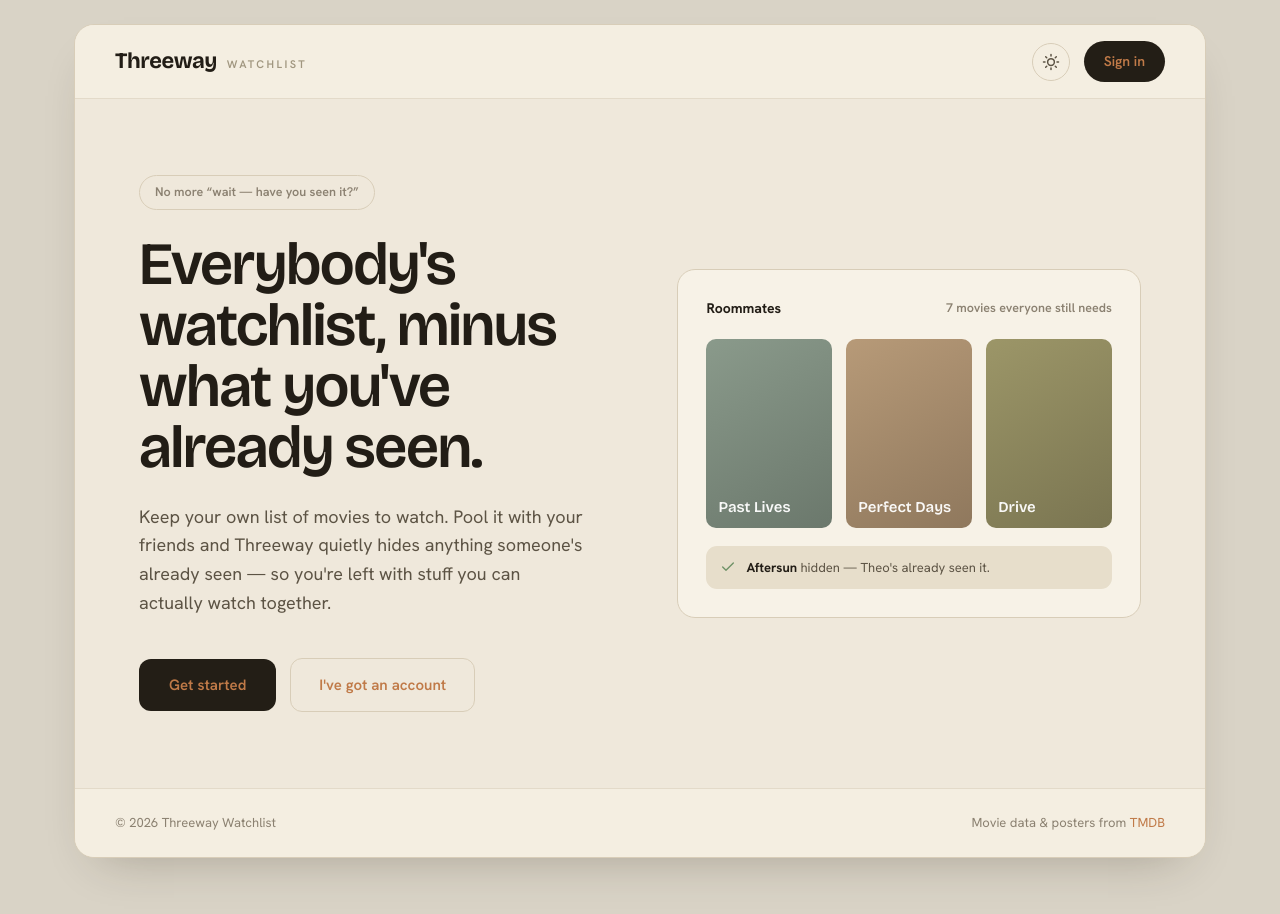
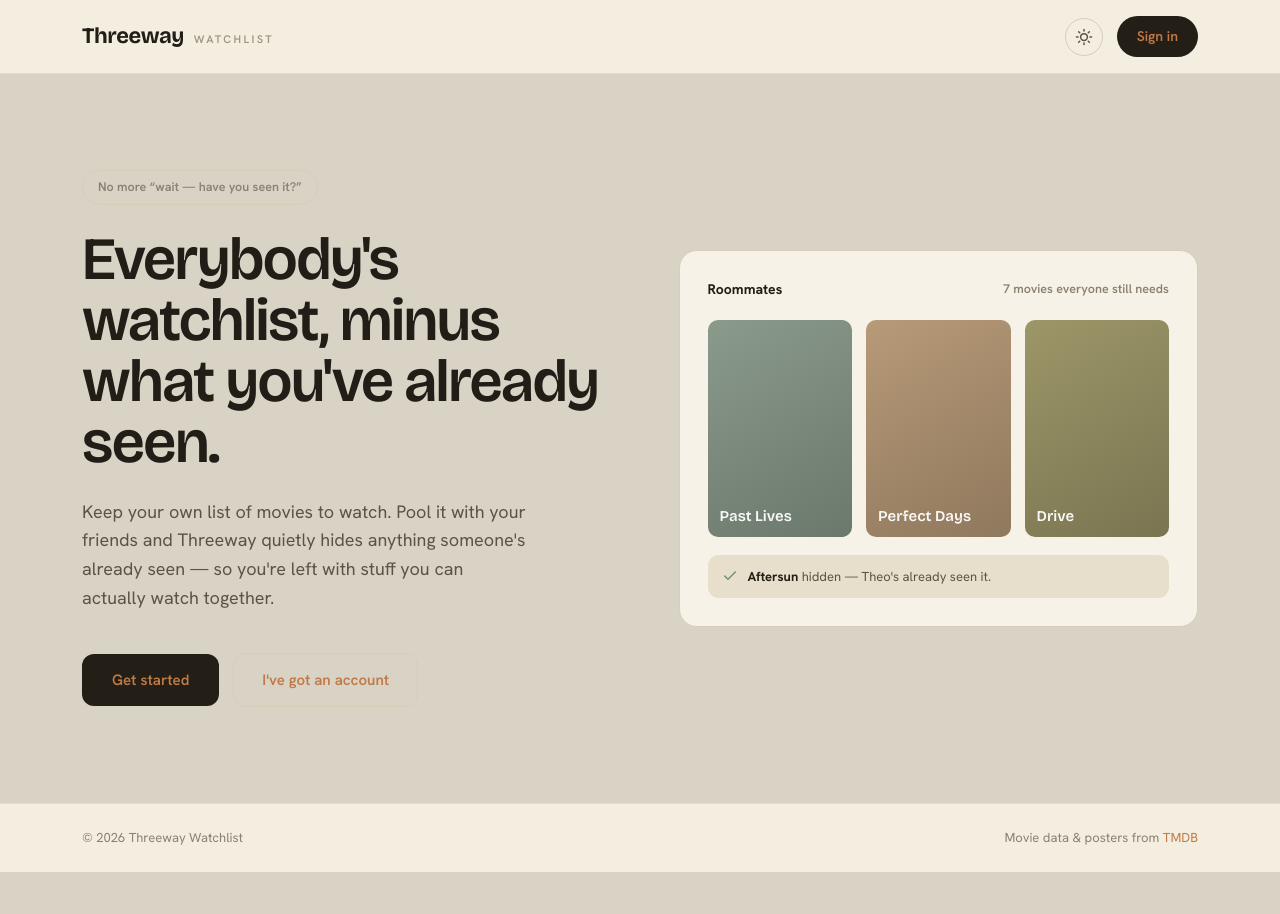
Before and after one commit to mshayan3/threewaywatchlist, a Next.js app: page / in a window 1280 px wide. Shown: the top 914 px of the page. Built offline with nearby package versions, Linux system fonts and the light colour scheme.

Commit message:
Dashboard gallery layout, full-bleed landing, gallery for group views

```diff
--- a/src/app/page.tsx
+++ b/src/app/page.tsx
@@ -11,13 +11,10 @@ const HERO = [
 // Public landing page. Auth-gated routes live under /dashboard and /groups.
 export default function Landing() {
   return (
-    <div className="mx-auto min-h-screen max-w-[1180px] px-4 pb-14 pt-6 sm:px-6">
-      <div
-        className="overflow-hidden rounded-[20px] border border-border bg-frame"
-        style={{ boxShadow: "var(--card-shadow)" }}
-      >
-        {/* header */}
-        <header className="flex items-center justify-between gap-4 border-b border-line bg-bar px-5 py-4 sm:px-10">
+    <div className="min-h-screen">
+      {/* header */}
+      <header className="border-b border-line bg-bar">
+        <div className="mx-auto flex max-w-[1180px] items-center justify-between gap-4 px-5 py-4 sm:px-8">
           <div className="flex items-baseline gap-2.5">
             <span className="font-display text-[22px] font-bold tracking-[-0.02em]">Threeway</span>
             <span className="hidden text-[11px] font-semibold uppercase tracking-[0.22em] text-muted2 sm:inline">
@@ -33,10 +30,12 @@ export default function Landing() {
               Sign in
             </Link>
           </div>
-        </header>
+        </div>
+      </header>
 
-        {/* hero */}
-        <div className="view-anim grid items-center gap-10 px-6 py-12 sm:px-16 sm:py-[76px] lg:grid-cols-[1.02fr_0.98fr] lg:gap-14">
+      {/* hero */}
+      <div className="mx-auto max-w-[1180px] px-5 sm:px-8">
+        <div className="view-anim grid items-center gap-10 py-14 sm:py-24 lg:grid-cols-[1.02fr_0.98fr] lg:gap-14">
           <div>
             <div className="mb-6 inline-block rounded-full border border-border px-[15px] py-[7px] text-[12.5px] font-semibold text-faint">
               No more &ldquo;wait — have you seen it?&rdquo;
@@ -92,9 +91,11 @@ export default function Landing() {
             </div>
           </div>
         </div>
+      </div>
 
-        {/* footer bar */}
-        <footer className="flex flex-wrap items-center justify-between gap-2 border-t border-line bg-bar px-5 py-6 sm:px-10">
+      {/* footer bar */}
+      <footer className="border-t border-line bg-bar">
+        <div className="mx-auto flex max-w-[1180px] flex-wrap items-center justify-between gap-2 px-5 py-6 sm:px-8">
           <span className="text-[13px] text-faint">© 2026 Threeway Watchlist</span>
           <span className="text-[13px] text-faint">
             Movie data &amp; posters from{" "}
@@ -102,8 +103,8 @@ export default function Landing() {
               TMDB
             </a>
           </span>
-        </footer>
-      </div>
+        </div>
+      </footer>
     </div>
   );
 }
--- a/src/components/Dashboard.tsx
+++ b/src/components/Dashboard.tsx
@@ -4,7 +4,7 @@ import { useMemo, useState } from "react";
 import SearchBar from "./SearchBar";
 import PersonalMovieCard from "./PersonalMovieCard";
 import SortMenu from "./SortMenu";
-import { CardGrid } from "./MovieRow";
+import { Gallery } from "./MovieRow";
 import type { AppUser, PersonalMovie, TmdbResult } from "@/lib/types";
 
 interface DashboardProps {
@@ -79,6 +79,7 @@ export default function Dashboard({
         Everything you add here lands in your groups&apos; shared lists.
       </p>
 
+      <div className="max-w-[640px]">
         <SearchBar
           watchlistIds={watchlistIds}
           watchedIds={watchedIds}
@@ -89,6 +90,7 @@ export default function Dashboard({
               : "Add a movie to your watchlist…"
           }
         />
+      </div>
 
       <div className="mb-8 flex flex-wrap items-end justify-between gap-3 border-b border-line">
         <Tabs
@@ -105,7 +107,7 @@ export default function Dashboard({
       </div>
 
       {active.length > 0 ? (
-        <CardGrid>
+        <Gallery>
           {view === "watchlist"
             ? active.map((m) => (
                 <PersonalMovieCard
@@ -125,7 +127,7 @@ export default function Dashboard({
                   onRemove={onRemoveFromWatched}
                 />
               ))}
-        </CardGrid>
+        </Gallery>
       ) : (
         <p className="rounded-[var(--radius)] border border-dashed border-border px-4 py-10 text-center text-[.95rem] text-faint">
           {view === "watchlist"
--- a/src/components/GroupView.tsx
+++ b/src/components/GroupView.tsx
@@ -2,7 +2,7 @@
 
 import { useEffect, useMemo, useRef, useState } from "react";
 import GroupMovieCard from "./GroupMovieCard";
-import { CardGrid } from "./MovieRow";
+import { Gallery } from "./MovieRow";
 import { Tabs, Footer } from "./Dashboard";
 import SortMenu from "./SortMenu";
 import { colorFor, initials } from "@/lib/helpers";
@@ -210,7 +210,7 @@ export default function GroupView({
       </div>
 
       {active.length > 0 ? (
-        <CardGrid>
+        <Gallery>
           {active.map((m) => (
             <GroupMovieCard
               key={m.tmdbId}
@@ -223,7 +223,7 @@ export default function GroupView({
               onRemoveFromMine={onRemoveFromMine}
             />
           ))}
-        </CardGrid>
+        </Gallery>
       ) : (
         <p className="rounded-[var(--radius)] border border-dashed border-border px-4 py-10 text-center text-[.95rem] text-faint">
           {view === "common"
--- a/src/components/GroupsPanel.tsx
+++ b/src/components/GroupsPanel.tsx
@@ -3,7 +3,7 @@
 import { useState } from "react";
 import { supabase } from "@/lib/supabaseClient";
 import { colorFor, initials, normalizeCode } from "@/lib/helpers";
-import { Count } from "./MovieRow";
+import { Count, Gallery } from "./MovieRow";
 import { Footer } from "./Dashboard";
 import type { AppUser, Group } from "@/lib/types";
 
@@ -178,12 +178,12 @@ export default function GroupsPanel({ user, myGroups, onEnter, onChanged }: Grou
       </div>
 
       {myGroups.length > 0 ? (
-        <div className="grid grid-cols-[repeat(auto-fill,minmax(240px,1fr))] gap-5">
+        <Gallery>
           {myGroups.map((g) => (
+            <li key={g.code}>
             <button
-              key={g.code}
               onClick={() => onEnter({ code: g.code, name: g.name })}
-              className="flex flex-col gap-5 rounded-[16px] border border-border bg-surface p-6 text-left transition-transform hover:-translate-y-1 hover:border-accent2"
+              className="flex h-full w-full flex-col gap-5 rounded-[16px] border border-border bg-surface p-6 text-left transition-transform hover:-translate-y-1 hover:border-accent2"
               style={{ boxShadow: "var(--card-shadow)" }}
             >
               <span className="flex items-center justify-between">
@@ -212,8 +212,9 @@ export default function GroupsPanel({ user, myGroups, onEnter, onChanged }: Grou
                 </span>
               </span>
             </button>
+            </li>
           ))}
-        </div>
+        </Gallery>
       ) : (
         <p className="rounded-[var(--radius)] border border-dashed border-border px-4 py-10 text-center text-[.95rem] text-faint">
           You&apos;re not in any groups yet — create one or join with a friend&apos;s group name + password.
--- a/src/components/MovieRow.tsx
+++ b/src/components/MovieRow.tsx
@@ -9,7 +9,7 @@ export function Count({ children }: { children: React.ReactNode }) {
   );
 }
 
-// Responsive card grid used by the dashboard and group views.
+// Responsive card grid used by the group views.
 export function CardGrid({ children }: { children: React.ReactNode }) {
   return (
     <ul className="grid list-none grid-cols-[repeat(auto-fill,minmax(150px,1fr))] gap-[18px] p-0 sm:grid-cols-[repeat(auto-fill,minmax(172px,1fr))]">
@@ -17,3 +17,15 @@ export function CardGrid({ children }: { children: React.ReactNode }) {
     </ul>
   );
 }
+
+// Horizontal scrolling gallery — shows 2 cards on small screens and exactly 4
+// on wider ones, with scroll-snap for the rest. Used on the dashboard.
+export function Gallery({ children }: { children: React.ReactNode }) {
+  return (
+    <ul
+      className="flex list-none gap-5 overflow-x-auto p-0 pb-4 sm:gap-7 [scroll-snap-type:x_mandatory] [&>li]:w-[calc((100%-20px)/2)] [&>li]:flex-none [&>li]:snap-start sm:[&>li]:w-[calc((100%-84px)/4)]"
+    >
+      {children}
+    </ul>
+  );
+}
```
Lines whose indentation alone changed are shown as unchanged.
